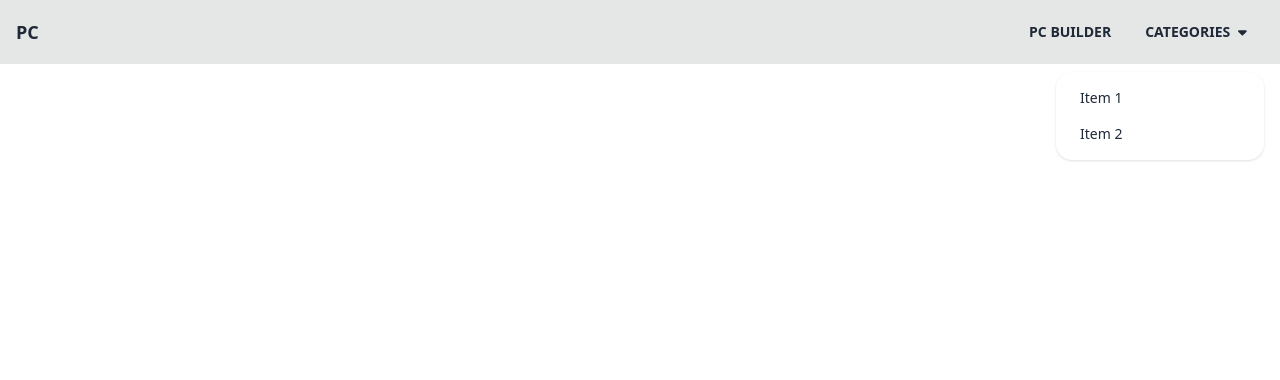
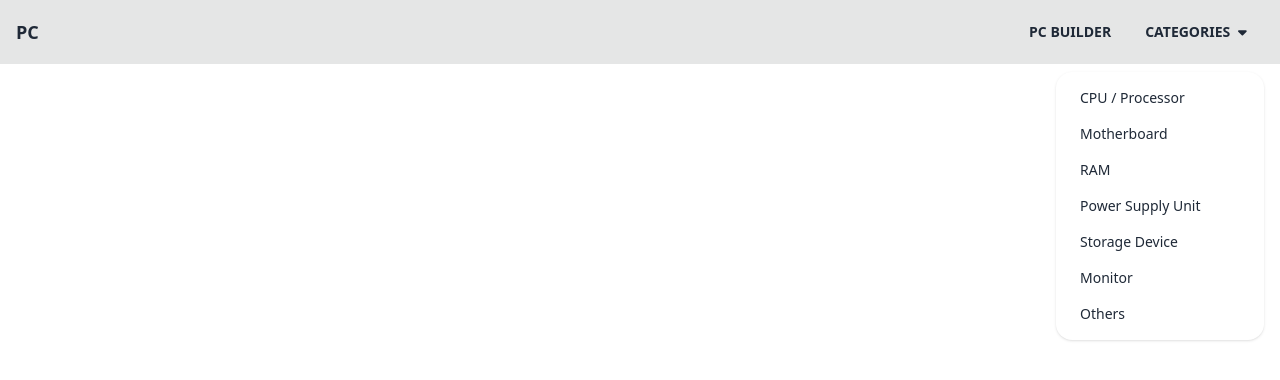
Before and after one commit to JahidIqbal/pc-nextjs-builder, a Next.js app: page / in a window 1280 px wide. Both pictures are taken after a click on the label "CATEGORIES". Shown: the top 380 px of the page. Built offline with nearby package versions, Linux system fonts and the light colour scheme.

Commit message:
setup done for project

```diff
--- /dev/null
+++ b/src/components/Layout/Navbar.js
@@ -0,0 +1,36 @@
+import { FontAwesomeIcon } from "@fortawesome/react-fontawesome";
+import {
+ faCaretDown,
+} from "@fortawesome/free-solid-svg-icons";
+
+const Navbar = () => {
+    return (
+        <div className="navbar bg-base-300">
+            <div className="flex-1 px-2 lg:flex-none">
+                <a className="text-lg font-bold">PC</a>
+            </div>
+            <div className="flex justify-end flex-1 px-2">
+                <div className="flex items-stretch">
+                    <a className="btn btn-ghost rounded-btn">PC BUilder</a>
+                    <div className="dropdown dropdown-end">
+                        <label tabIndex={0} className="btn btn-ghost rounded-btn">Categories<FontAwesomeIcon
+                            icon={faCaretDown}
+                        /></label>
+                        <ul tabIndex={0} className="menu dropdown-content z-[1] p-2 shadow bg-base-100 rounded-box w-52 mt-4">
+                            <li><a>CPU / Processor</a></li>
+                            <li><a>Motherboard</a></li>
+                            <li><a>RAM</a></li>
+                            <li><a>Power Supply Unit</a></li>
+                            <li><a>Storage Device</a></li>
+                            <li><a>Monitor</a></li>
+                            <li><a>Others</a></li>
+
+                        </ul>
+                    </div>
+                </div>
+            </div>
+        </div>
+    );
+};
+
+export default Navbar;
--- a/src/pages/_app.js
+++ b/src/pages/_app.js
@@ -1,5 +1,11 @@
+import Navbar from '@/components/Layout/Navbar'
 import '@/styles/globals.css'
 
 export default function App({ Component, pageProps }) {
-  return <Component {...pageProps} />
+  return <>
+  <Navbar />
+  <Component {...pageProps} />
+  </>
+
+
 }
--- a/src/pages/index.js
+++ b/src/pages/index.js
@@ -1,33 +1,11 @@
-import Image from 'next/image'
-import { Inter } from 'next/font/google'
-import { FontAwesomeIcon } from "@fortawesome/react-fontawesome";
-import {
- faCaretDown,
-  faCircleStop
-} from "@fortawesome/free-solid-svg-icons";
+import Head from "next/head";
+const HomePage = () => {
+  return (
+    <div>
+      <Head>
+      </Head>
+    </div>
+  );
+};
 
-const inter = Inter({ subsets: ['latin'] })
-
-export default function Home() {
-  return (
-    <div className="navbar bg-base-300">
-    <div className="flex-1 px-2 lg:flex-none">
-      <a className="text-lg font-bold">PC</a>
-    </div>
-    <div className="flex justify-end flex-1 px-2">
-      <div className="flex items-stretch">
-        <a className="btn btn-ghost rounded-btn">PC BUilder</a>
-        <div className="dropdown dropdown-end">
-          <label tabIndex={0} className="btn btn-ghost rounded-btn">Categories<FontAwesomeIcon
-        icon={faCaretDown}
-      /></label>
-          <ul tabIndex={0} className="menu dropdown-content z-[1] p-2 shadow bg-base-100 rounded-box w-52 mt-4">
-            <li><a>Item 1</a></li>
-            <li><a>Item 2</a></li>
-          </ul>
-        </div>
-      </div>
-    </div>
-  </div>
-  )
-}
+export default HomePage;
```
